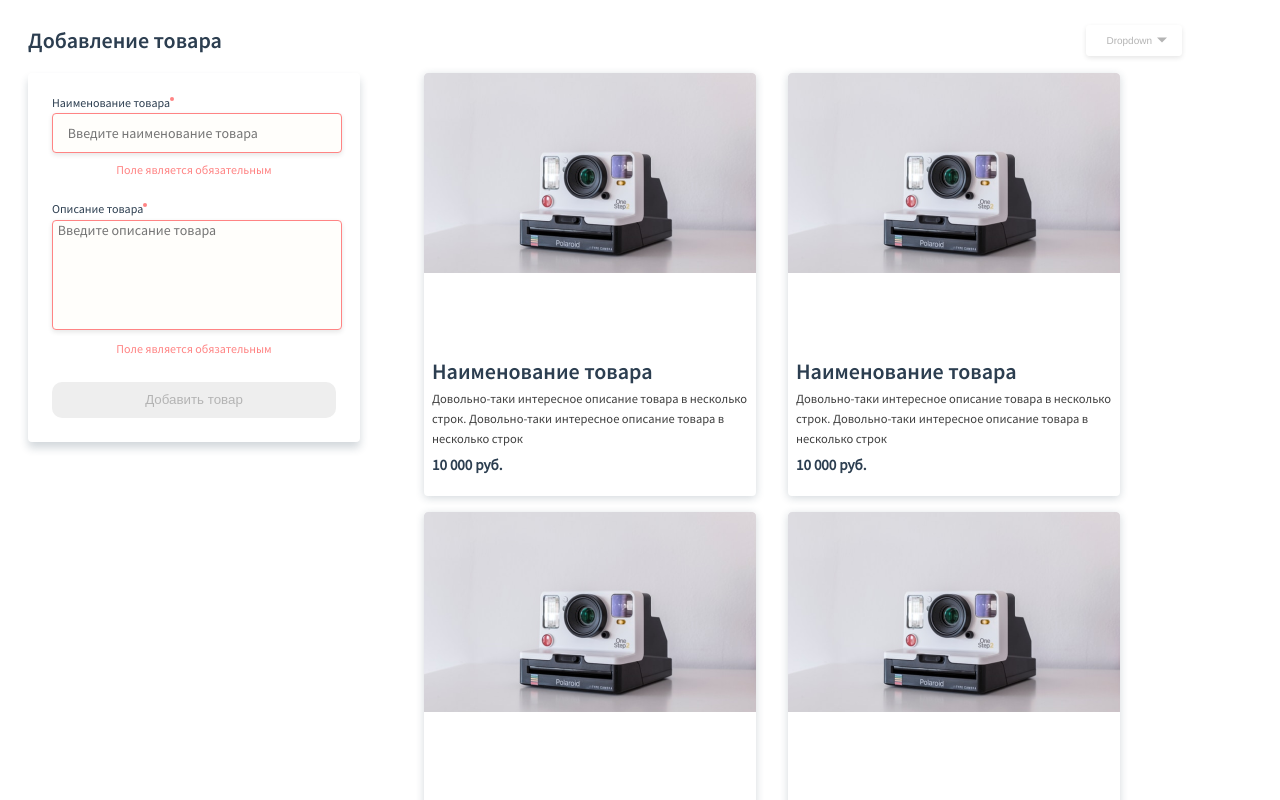
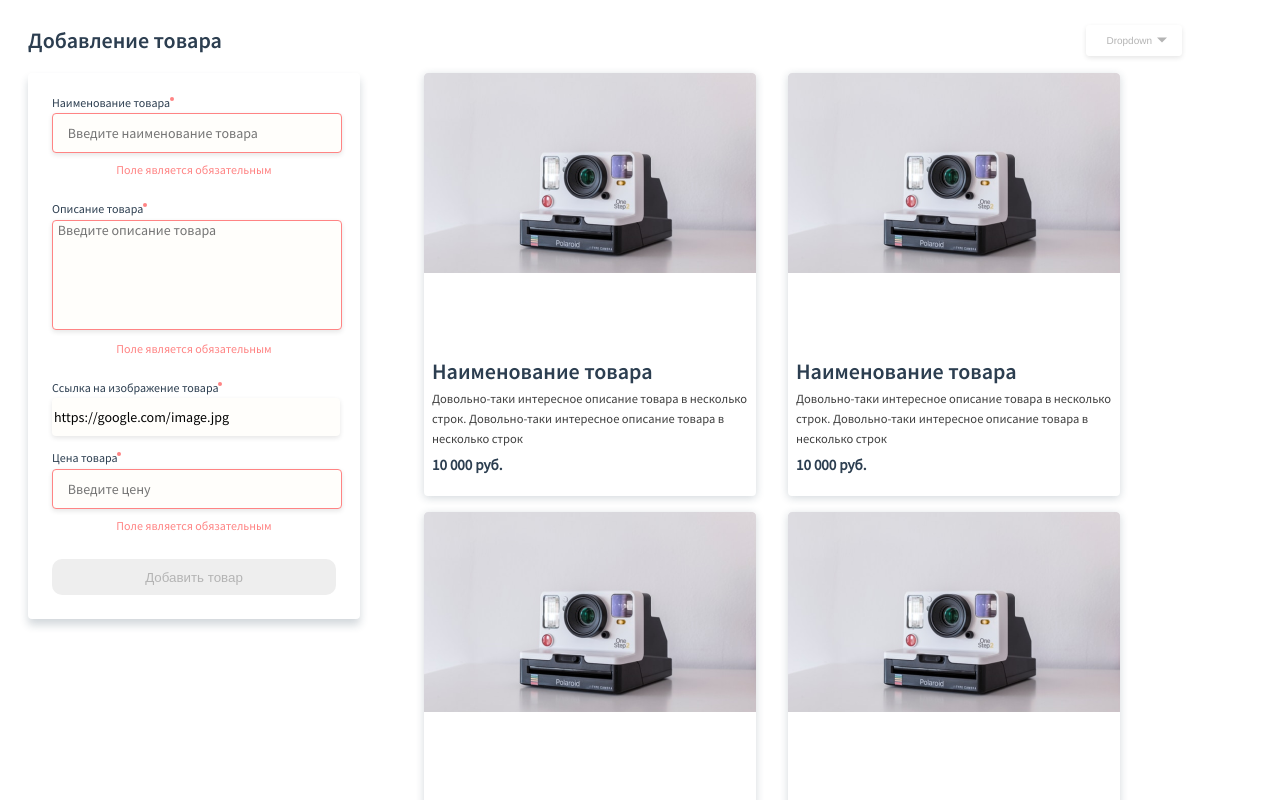
Before and after one commit to Roman-wdesign/proj, a Vue app: page /#/ in a window 1280 px wide. Shown: the top 800 px of the page. Built offline with nearby package versions, Linux system fonts and the light colour scheme.

Commit message:
form is done

```diff
--- a/src/components/Form.vue
+++ b/src/components/Form.vue
@@ -23,7 +23,7 @@
                     <p
                         :class="{error_mess: isUserNameError}"
                         v-if="isUserNameError">
-                      Поле является обязательным
+                        Поле является обязательным
                     </p>
         </div>
 
@@ -46,51 +46,49 @@
                   </p>
                 </div>
 
-        <!--        <div class="prod-form__block">-->
+                <div class="prod-form__block">
 
-        <!--          <div class="prod-form__label-block">-->
-        <!--            <label class="label">Ссылка на изображение товара</label>-->
-        <!--            <div class="circle"></div>-->
-        <!--          </div>-->
+                  <div class="prod-form__label-block">
+                    <label class="label">Ссылка на изображение товара</label>
+                    <div class="circle"></div>
+                  </div>
 
-        <!--          <input-->
+                  <input
+                      :class="{error_input: isUrlError}"
+                      type="url"
+                      v-model="url"
+                      placeholder="Введите ссылку"
+                      class="input">
+                  <p
+                      :class="{error_mess: isUrlError}"
+                      v-if="isUrlError">
+                      Поле является обязательным
+                  </p>
+                </div>
 
-        <!--              required="true"-->
-        <!--              :class="{error_input: isUrlError}"-->
-        <!--              type="url"-->
-        <!--              v-model="url"-->
-        <!--              placeholder="Введите ссылку"-->
-        <!--              class="input">-->
-        <!--          <p-->
-        <!--              :class="{error_mess: isUrlError}"-->
-        <!--              v-if="isUrlError">-->
-        <!--            Поле является обязательным-->
-        <!--          </p>-->
-        <!--        </div>-->
+                <div class="prod-form__block">
 
-        <!--        <div class="prod-form__block">-->
+                  <div class="prod-form__label-block">
+                    <label class="label">Цена товара</label>
+                    <div class="circle"></div>
+                  </div>
 
-        <!--          <div class="prod-form__label-block">-->
-        <!--            <label class="label">Цена товара</label>-->
-        <!--            <div class="circle"></div>-->
-        <!--          </div>-->
-
-        <!--          <input-->
-        <!--              :class="{error_input: !modelNumber}"-->
-        <!--              :type="indicatorChange ? 'number' : 'text'"-->
-        <!--              v-model="modelNumber"-->
-        <!--              step="1" min="1" max="100000000"-->
-        <!--              placeholder=" Введите цену"-->
-        <!--              @focus="indicatorChange = true"-->
-        <!--              @blur="indicatorChange = false"-->
-        <!--              class="input"-->
-        <!--          >-->
-        <!--          <p-->
-        <!--              :class="{error_mess: isNumberError}"-->
-        <!--              v-if="isNumberError">-->
-        <!--            Поле является обязательным-->
-        <!--          </p>-->
-        <!--        </div>-->
+                  <input
+                      :class="{error_input: isNumberError}"
+                      :type="indicatorChange ? 'number' : 'text'"
+                      v-model="modelNumber"
+                      step="1" min="1" max="100000000"
+                      placeholder=" Введите цену"
+                      @focus="indicatorChange = true"
+                      @blur="indicatorChange = false"
+                      class="input"
+                  >
+                  <p
+                      :class="{error_mess: isNumberError}"
+                      v-if="isNumberError">
+                    Поле является обязательным
+                  </p>
+                </div>
 
         <button
             :disabled="!submitForm"
@@ -122,10 +120,7 @@ export default {
     submitForm() {
 
       this.error = [];
-      // if (this.username || this.textarea || this.url || this.number) {
-      //   return this.error.push('Поле является обязательным');
-      // }
-      if (this.isUserNameError) {
+      if (this.isUserNameError || this.isTextareaError || this.isUrlError || this.isNumberError) {
         return this.error.push('Поле является обязательным');
       } else {
         return alert("Форма отправлена");
@@ -147,12 +142,12 @@ export default {
     isTextareaError() {
       return !this.textarea
     },
-    // isUrlError() {
-    //   return !this.url
-    // },
-    // isNumberError() {
-    //   return !this.modelNumber
-    // },
+    isUrlError() {
+      return !this.url
+    },
+    isNumberError() {
+      return !this.modelNumber
+    },
 
     modelNumber: {
       get() {
```
